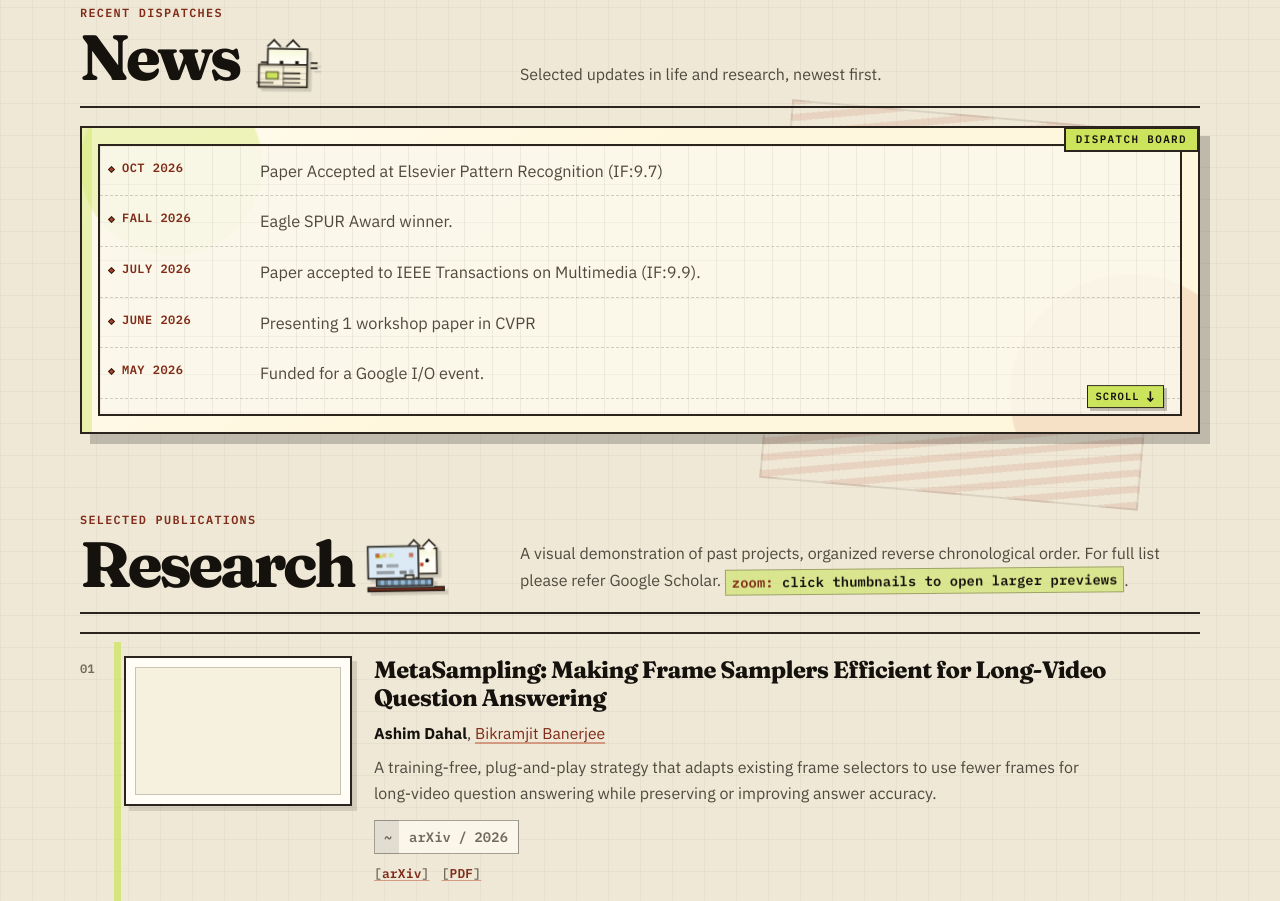
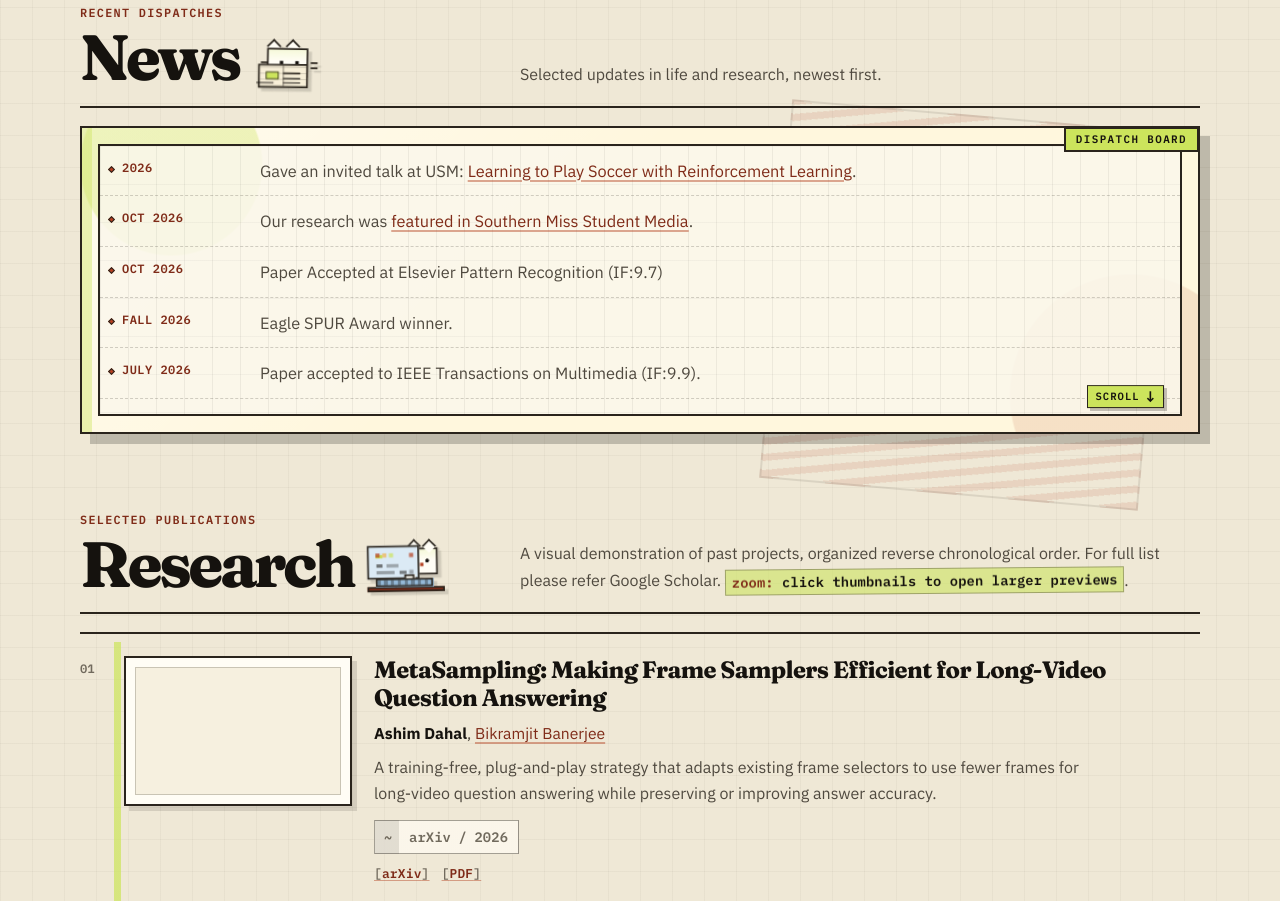
Before and after one commit to ashimdahal/ashimdahal.github.io, a plain HTML site: page index.html in a window 1280 px wide. Shown: the part 1529-2430 px from the top of the page. Drawn offline with Linux system fonts and the light colour scheme; grey boxes are pictures that could not be loaded.

Commit message:
Update news, invited talks, and CV

```diff
--- a/index.html
+++ b/index.html
@@ -429,6 +429,14 @@
           <div class="news-list" tabindex="0">
             <!-- Add new updates here. Keep newest items first and use a short date label. -->
             <article class="news-item">
+              <time datetime="2026">2026</time>
+              <p>Gave an invited talk at USM: <a href="https://drive.google.com/drive/folders/1pLesaYhU3vv02yZnKNDBH5Mc29t7vmGw?usp=sharing">Learning to Play Soccer with Reinforcement Learning</a>.</p>
+            </article>
+            <article class="news-item">
+              <time datetime="2026-10-21">Oct 2026</time>
+              <p>Our research was <a href="https://sm2media.com/39174/news/academics/usm-study-helps-ai-follow-long-videos-using-less-computing-power/">featured in Southern Miss Student Media</a>.</p>
+            </article>
+            <article class="news-item">
               <time datetime="2026-09">OCT 2026</time>
               <p>Paper Accepted at Elsevier Pattern Recognition (IF:9.7)</p>
             </article>
@@ -763,6 +771,7 @@
             <div class="misc-card__body">
               <h3 class="misc-card__label" id="misc-talks-title">Invited Talks</h3>
               <div class="misc-card__links">
+                <a href="https://drive.google.com/drive/folders/1pLesaYhU3vv02yZnKNDBH5Mc29t7vmGw?usp=sharing">Learning to Play Soccer with Reinforcement Learning, USM, Hattiesburg, MS, USA, 2026</a>
                 <a href="https://drive.google.com/drive/folders/1XbNqKAd2IPio04lJBkGnd2IRLty0D_qs?usp=drive_link">What is an Image?, USM, Hattiesburg, MS, USA, 2025</a>
                 <a href="https://drive.google.com/drive/folders/1VIhtODWWRqT1hE59YT1bMDc6y36qDZ0v?usp=drive_link">Using AI in Journalism, Federation of Nepali Journalists, Kaski, Nepal</a>
                 <a href="https://drive.google.com/drive/folders/11qVf7YNRLIbWpecbFYKqffVXtti3Ffwt?usp=drive_link">Future of AI, Fishtail Academy, Pokhara, Nepal</a>
```
Also changed, not shown: 1 other file.
